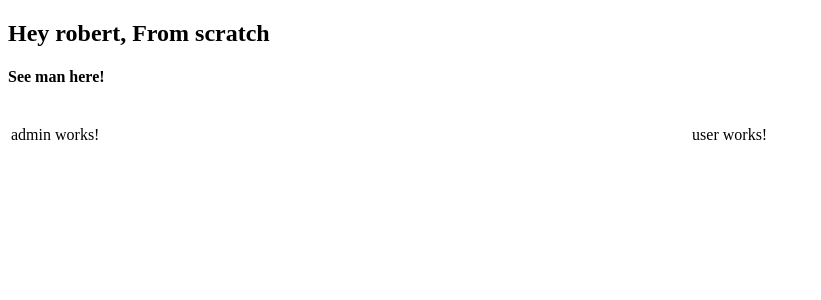
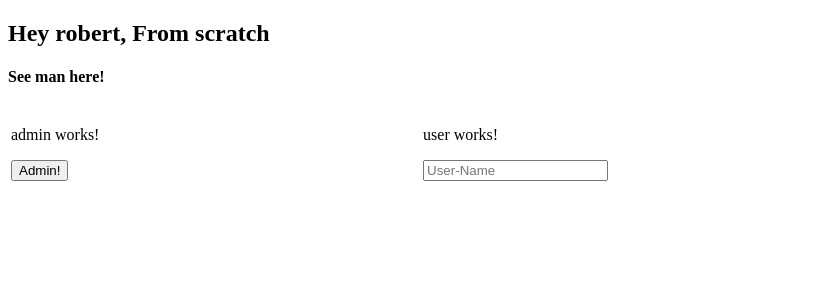
Before and after one commit to meAltf/learn_Angular, an Angular app in the folder Angular/my-first-app/: page / in a window 1280 px wide. Shown: the top 300 px of the page, without its empty margins (0-821 px from the left). Built offline with nearby package versions, Linux system fonts and the light colour scheme.

Commit message:
chnages in both component

```diff
--- a/Angular/my-first-app/src/app/components/admin/admin.html
+++ b/Angular/my-first-app/src/app/components/admin/admin.html
@@ -1 +1,3 @@
 <p>admin works!</p>
+
+<button>Admin!</button>
--- a/Angular/my-first-app/src/app/components/user/user.html
+++ b/Angular/my-first-app/src/app/components/user/user.html
@@ -1 +1,3 @@
 <p>user works!</p>
+
+<input type="text" placeholder="User-Name">
```
